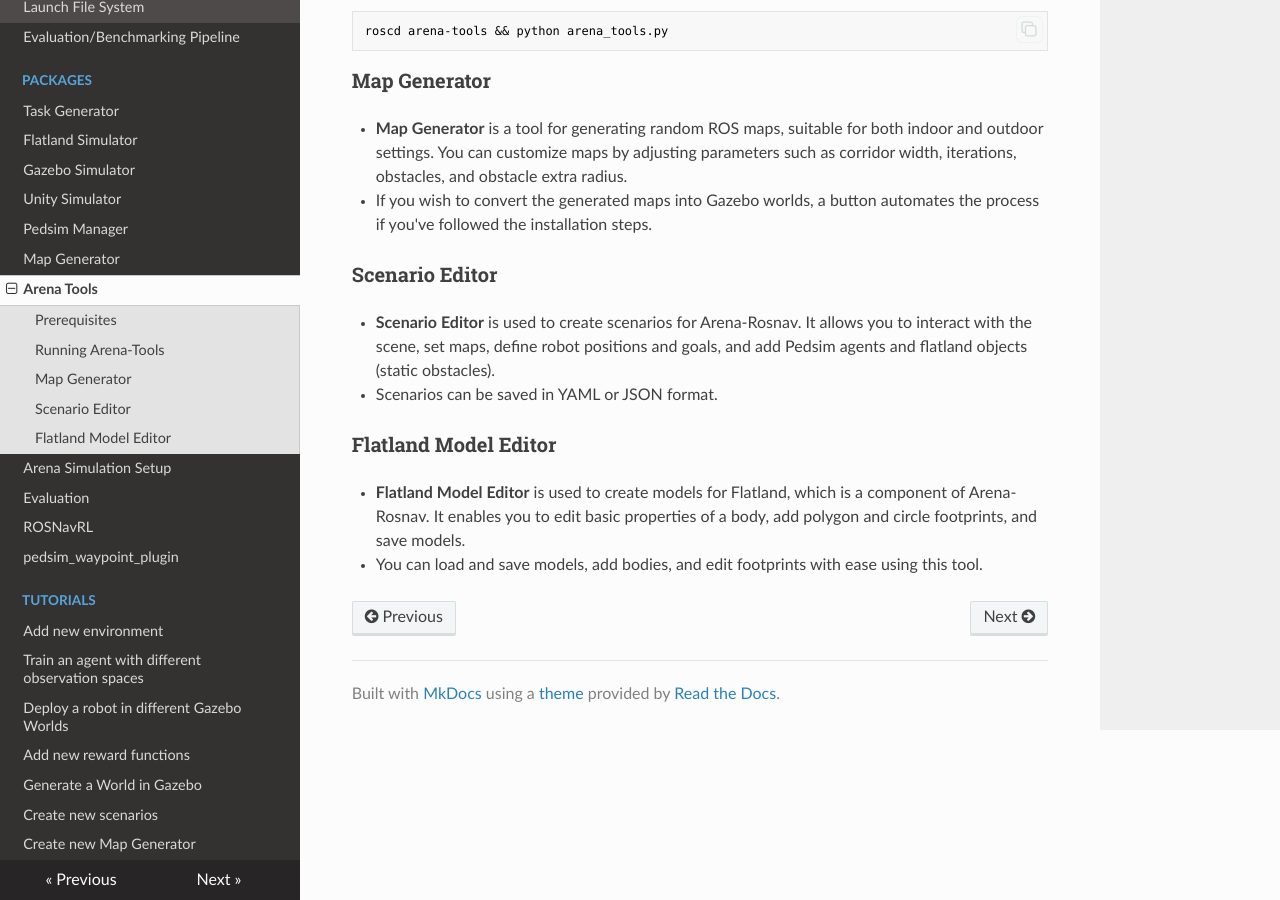
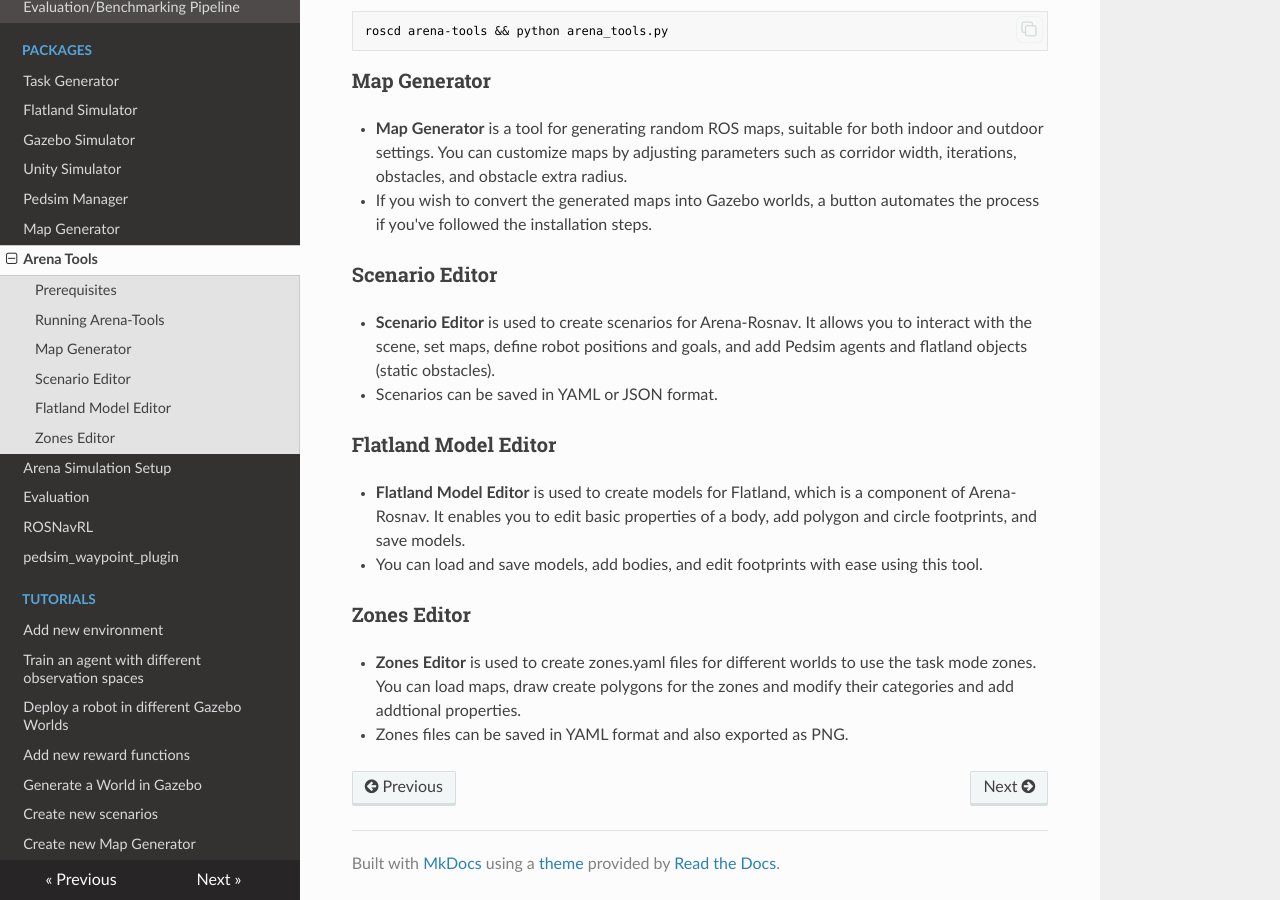
Before and after one commit to Arena-Rosnav/.github, an MkDocs documentation site: the page built from docs/packages/arena_tools.md, in a window 1280 px wide and 900 px high, scrolled down 749 px. Built offline with MkDocs 1.6.1, drawn with Linux system fonts in a browser that asks for light colours; nearby versions of some CDN libraries; comment, search, counter and statistics services are not loaded.

Commit message:
add zone editor to arena tool

```diff
--- a/docs/packages/arena_tools.md
+++ b/docs/packages/arena_tools.md
@@ -46,3 +46,9 @@
 - **Flatland Model Editor** is used to create models for Flatland, which is a component of Arena-Rosnav. It enables you to edit basic properties of a body, add polygon and circle footprints, and save models.
 
 - You can load and save models, add bodies, and edit footprints with ease using this tool.
+
+### Zones Editor
+
+- **Zones Editor** is used to create zones.yaml files for different worlds to use the task mode zones. You can load maps, draw create polygons for the zones and modify their categories and add addtional properties.
+
+- Zones files can be saved in YAML format and also exported as PNG.
```
